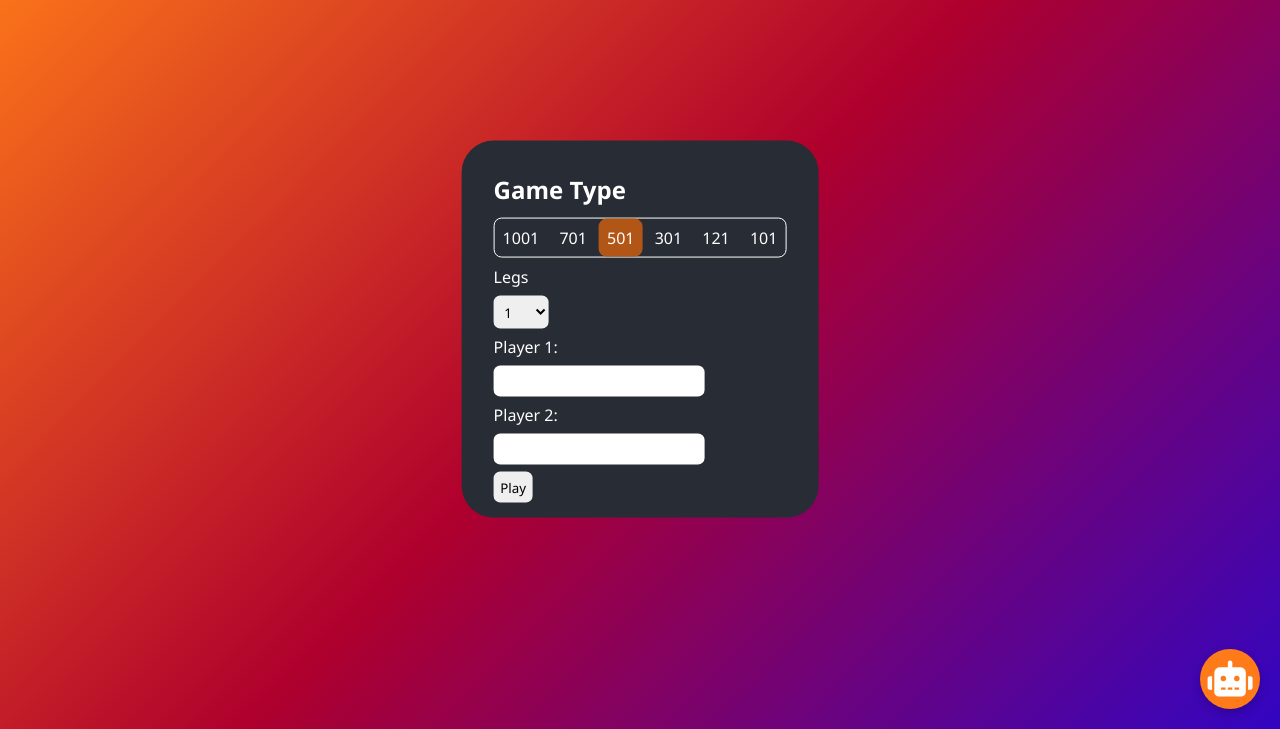
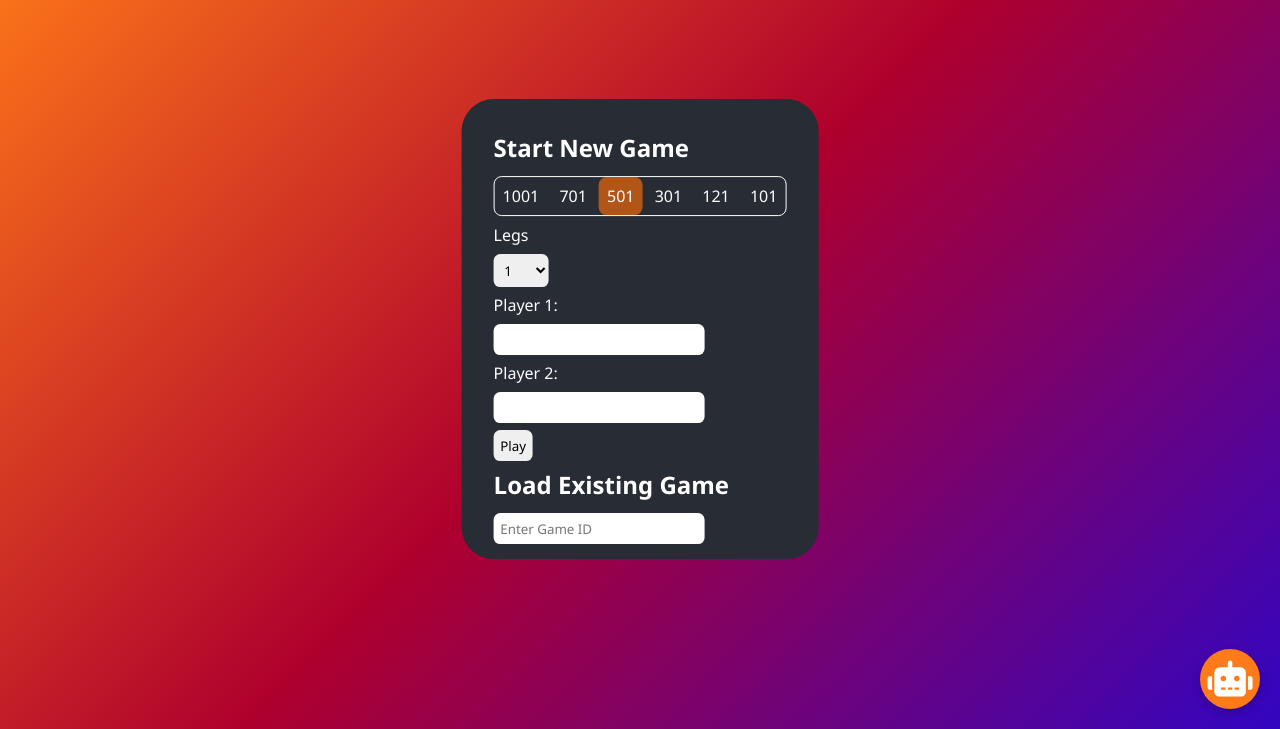
Before and after one commit to patrickfeller/DartScoreMate, a Flask app: page / in a window 1280 px wide. Shown: the part 71-800 px from the top of the page. Run offline with Flask 3, Linux system fonts and the light colour scheme.

Commit message:
FEAT: Added Load-Game Text field to landing page of the app, also changed alert logic in backend when no game for a specified gameid is found (404)

```diff
--- a/src/flask_app/main.py
+++ b/src/flask_app/main.py
@@ -181,14 +181,18 @@ def load_game():
 
         if not game_data:
             print(f"Kein Spiel mit ID {game_id} gefunden.")
-            return redirect("/play")
-
+            return jsonify({"error": f"Kein Spiel mit ID {game_id} gefunden."}), 404 # status 404 = nicht gefunden
         session["loaded_game_id"] = game_id  # Spiel-ID merken
         gameRef.start_game(1, game_data["game_mode"], game_data["player_A"], game_data["player_B"])
         gameRef.players[0].total_score = game_data["score_player_A"]
         gameRef.players[1].total_score = game_data["score_player_B"]
 
-        return redirect(f'/game/{game_data["player_A"]}/{game_data["player_B"]}/{game_data["game_mode"]}/1')
+        ### ---> add the correct data from MARIADB HERE
+        return jsonify({"namePlayerA": "Gustaf",
+                        "namePlayerB": "Bernd",
+                        "scorePlayerA": 300,
+                        "scorePlayerB": 200})
+        # return redirect(f'/game/{game_data["player_A"]}/{game_data["player_B"]}/{game_data["game_mode"]}/1')
     #statt redirect 4 elemente aus db ls json zurückgeben!!! weiterverarbeitet im js
 
     except Error as e:
--- a/src/flask_app/templates/play.html
+++ b/src/flask_app/templates/play.html
@@ -1,9 +1,11 @@
 {% extends "base.html" %}
-
 {% block content %}
 <div class="play">
+
+    <!-- 🎯 Start New Game Form -->
     <form action="/new_game" method="post">
-        <h2 class="form" >Game Type</h2>
+        <h2 class="form">Start New Game</h2>
+
         <div class="game-type">
             <input class="game-type" type="radio" id="1001" name="game-type" value="1001">
             <label class="game-type" for="1001">1001</label>
@@ -18,6 +20,7 @@
             <input class="game-type" type="radio" id="101" name="game-type" value="101">
             <label class="game-type" for="101">101</label>
         </div>
+
         <label class="form" for="legs">Legs</label>
         <select class="form" name="legs" id="legs" required>
             <optgroup label="No of Legs:">
@@ -30,11 +33,21 @@
                 <option class="form" value="7">7</option>
             </optgroup>
         </select>
+
         <label class="form" for="player1name">Player 1:</label>
         <input class="form" type="text" id="player1name" name="player1name" required>
+
         <label class="form" for="player2name">Player 2:</label>
         <input class="form" type="text" id="player2name" name="player2name" required>
+
         <input class="form" type="submit" value="Play">
     </form>
+
+    <!-- 📂 Load Existing Game -->
+    <div class="load-game">
+        <h2 class="form">Load Existing Game</h2>
+        <input class="form" type="text" id="gameIdInput" placeholder="Enter Game ID" onkeydown="handleGameIdEnter(event)">
+    </div>
+
 </div>
 {% endblock %}
```
